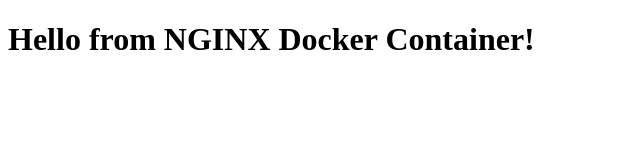
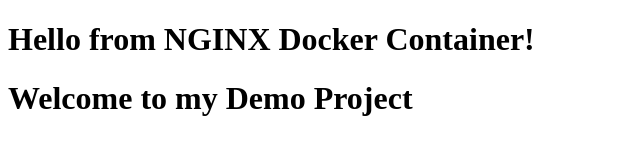
Before and after one commit to arpitdh888/ademo, a plain HTML site: page index.html in a window 1280 px wide. Shown: the whole page, without its empty margins (0-640 px from the left). Drawn offline with Linux system fonts and the light colour scheme.

Commit message:
Update index.html

```diff
--- a/index.html
+++ b/index.html
@@ -5,5 +5,6 @@
 </head>
 <body>
     <h1>Hello from NGINX Docker Container!</h1>
+    <h1>Welcome to my Demo Project</h1>
 </body>
 </html>
```
